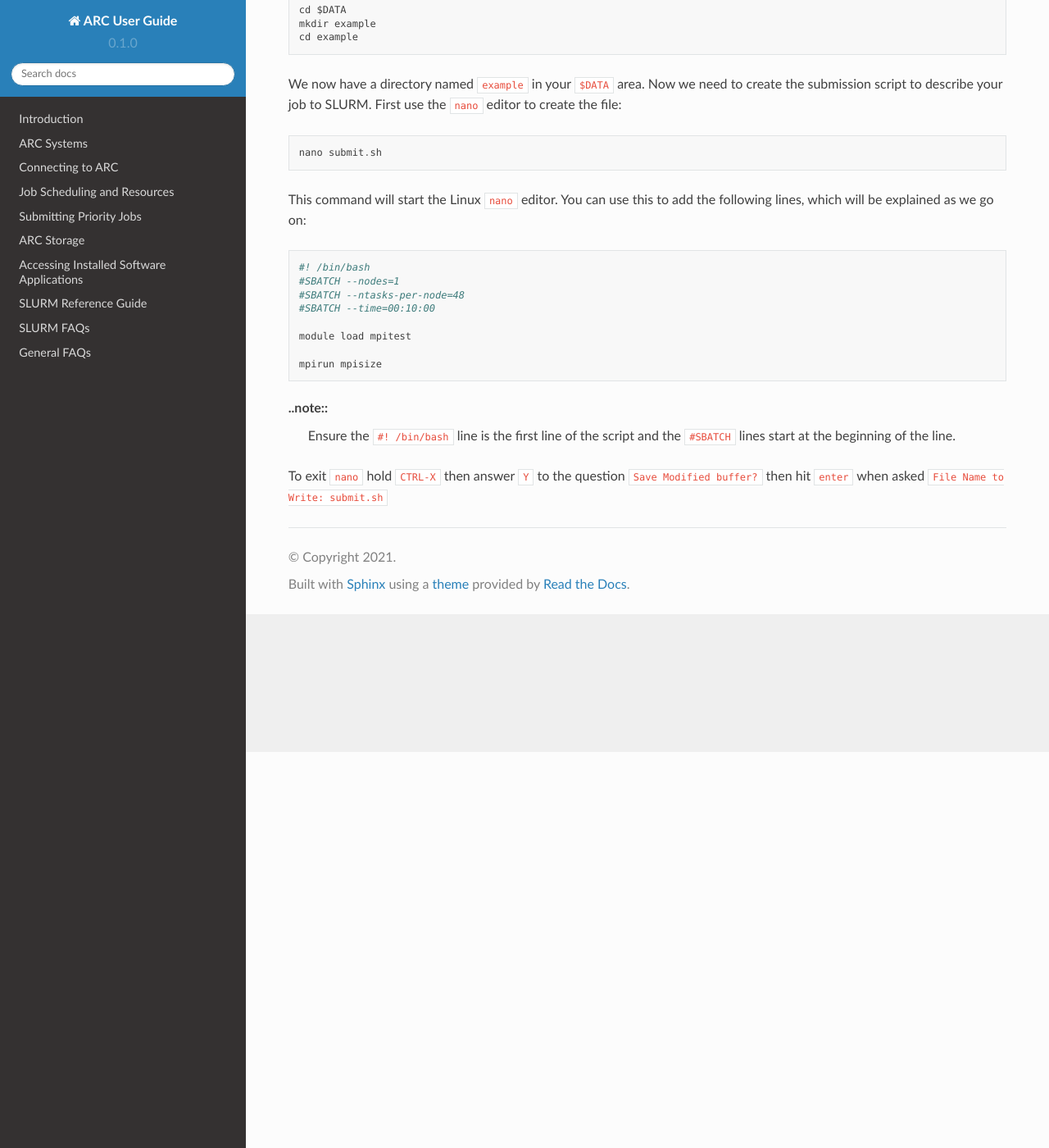
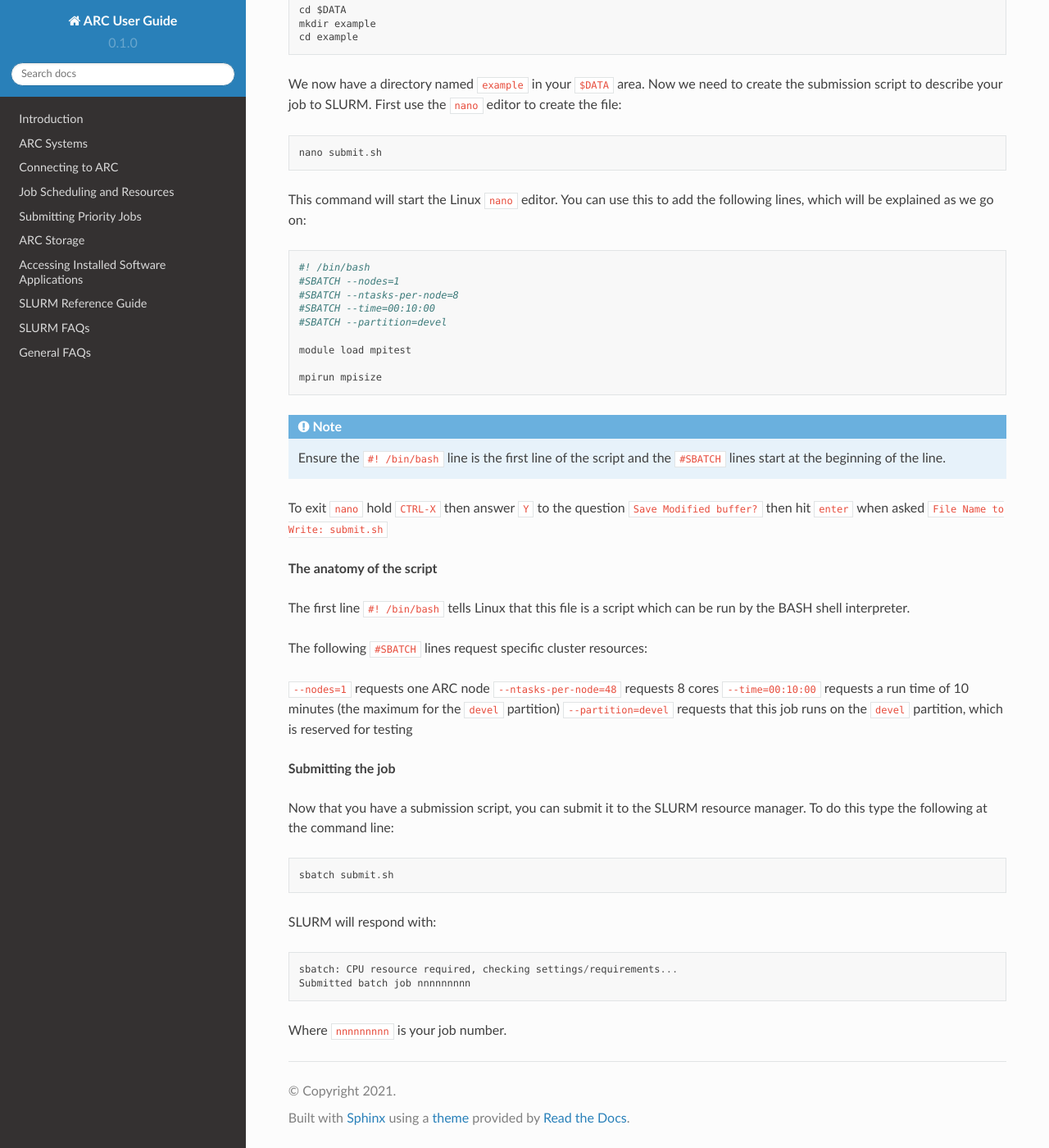
Before and after one commit to tina-friedrich/arc-user-guide, a Sphinx documentation site: the page built from docs/source/arc_scriptbasics.rst, in a window 1280 px wide and 1400 px high, scrolled down 483 px. Shown: the whole window at 82% size. Built offline with Sphinx 7.4.7 and the Read the Docs theme 2.0.0, drawn with Linux system fonts in a browser that asks for light colours.

Commit message:
Update arc_scriptbasics.rst

```diff
--- a/docs/source/arc_scriptbasics.rst
+++ b/docs/source/arc_scriptbasics.rst
@@ -29,14 +29,39 @@ This command will start the Linux ``nano`` editor. You can use this to add the f
 
   #! /bin/bash
   #SBATCH --nodes=1
-  #SBATCH --ntasks-per-node=48
+  #SBATCH --ntasks-per-node=8
   #SBATCH --time=00:10:00
+  #SBATCH --partition=devel
 
   module load mpitest
 
   mpirun mpisize
 
-..note::
+.. note::
   Ensure the ``#! /bin/bash`` line is the first line of the script and the ``#SBATCH`` lines start at the beginning of the line.
 
 To exit ``nano`` hold ``CTRL-X`` then answer ``Y`` to the question ``Save Modified buffer?`` then hit ``enter`` when asked ``File Name to Write: submit.sh``
+
+**The anatomy of the script**
+
+The first line ``#! /bin/bash`` tells Linux that this file is a script which can be run by the BASH shell interpreter.
+
+The following ``#SBATCH`` lines request specific cluster resources:
+
+``--nodes=1`` requests one ARC node
+``--ntasks-per-node=48`` requests 8 cores
+``--time=00:10:00`` requests a run time of 10 minutes (the maximum for the ``devel`` partition)
+``--partition=devel`` requests that this job runs on the ``devel`` partition, which is reserved for testing
+
+**Submitting the job**
+
+Now that you have a submission script, you can submit it to the SLURM resource manager. To do this type the following at the command line::
+
+  sbatch submit.sh
+
+SLURM will respond with::
+
+  sbatch: CPU resource required, checking settings/requirements...
+  Submitted batch job nnnnnnnnn
+
+Where ``nnnnnnnnn`` is your job number.
```
